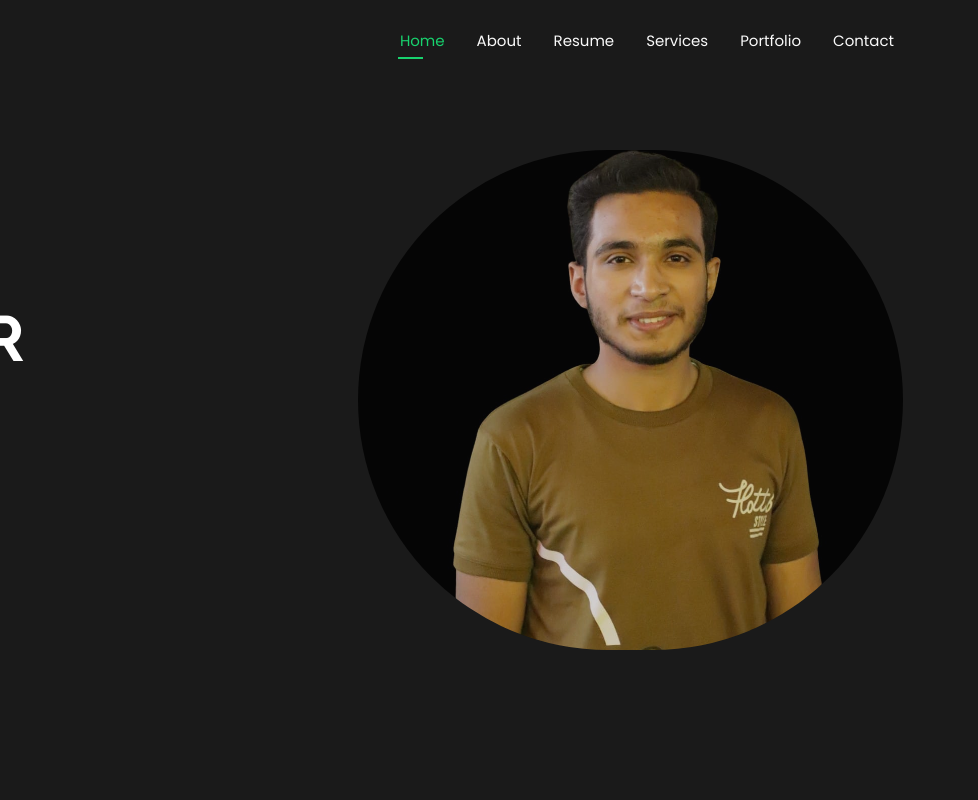
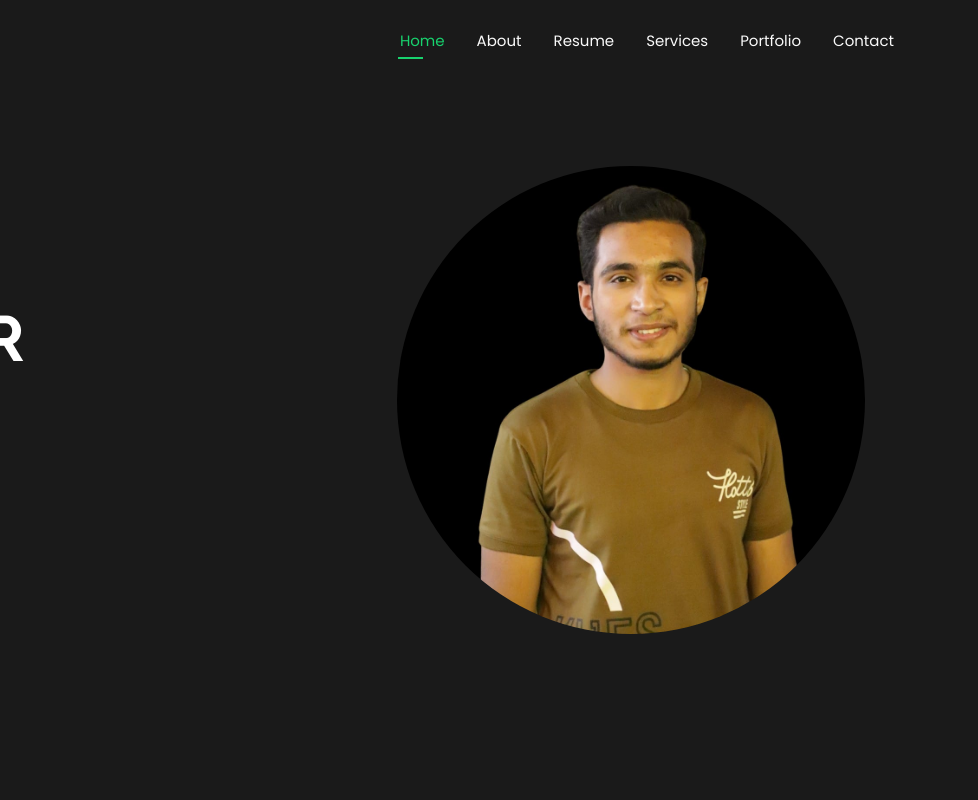
Before and after one commit to AliAmir9586/AliAmir_DEV, a plain HTML site: page index.html in a window 1280 px wide. Shown: the top 800 px of the page, 302-1280 px from the left. Drawn offline with Linux system fonts and the light colour scheme.

Commit message:
Update index.html

```diff
--- a/index.html
+++ b/index.html
@@ -94,7 +94,7 @@
 
         <!-- Right Side: Image -->
         <div class="right-side" style="flex: 1; max-width: 50%; text-align: center;">
-          <img src="assets/img/ali.jpeg" alt="Ali Amir" class="img-fluid " style="width: 93%; height: 500px; object-fit: cover; border-radius: 650px; opacity: 0.8;">
+          <img src="assets/img/ali.jpeg" alt="Ali Amir" class="img-fluid " >
         </div>
 
       </div>
```
